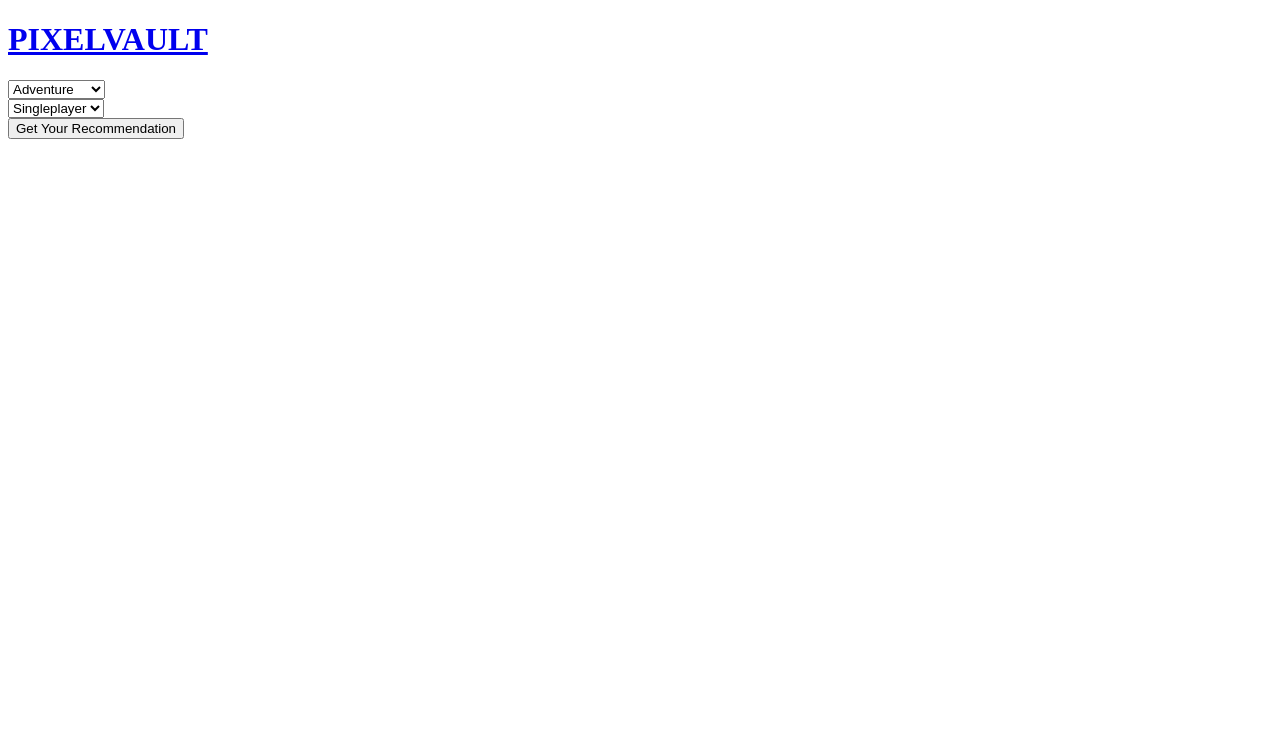
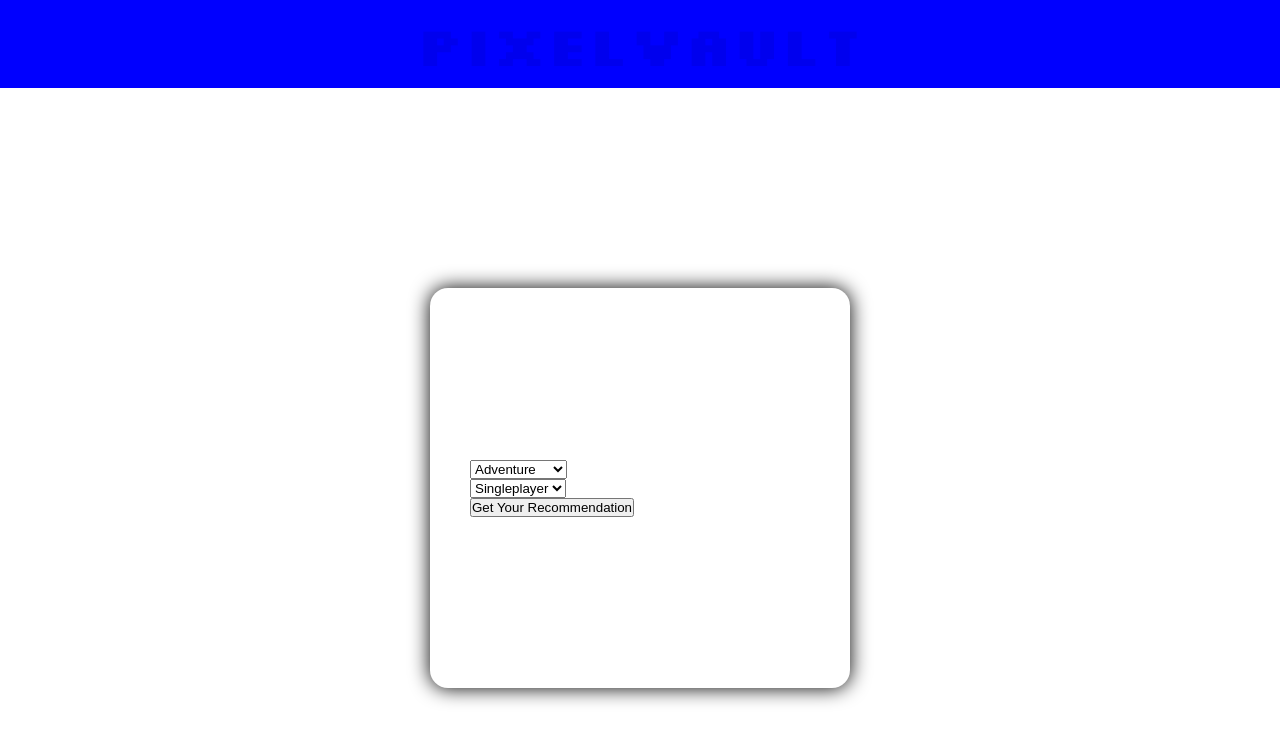
Before and after one commit to itzzzkay/phase-1-gaming-project, a plain HTML site: page index.html in a window 1280 px wide. Drawn offline with Linux system fonts and the light colour scheme; a web font is replaced by a local one.

Commit message:
basic css done

```diff
--- a/css/styles.css
+++ b/css/styles.css
@@ -0,0 +1,59 @@
+@import url("https://fonts.googleapis.com/css2?family=Chakra+Petch:ital,wght@0,300;0,400;0,500;0,600;0,700;1,300;1,400;1,500;1,600;1,700&family=Charm:wght@400;700&family=Delius+Swash+Caps&family=Silkscreen:wght@400;700&display=swap");
+
+* {
+  margin: 0;
+  padding: 0;
+  box-sizing: border-box;
+}
+a {
+  text-decoration: none;
+}
+body {
+  background: url() no-repeat;
+  background-position: center;
+  background-size: cover;
+}
+header {
+  display: flex;
+  background: blue;
+  align-items: center;
+  justify-content: center;
+  height: 11vh;
+}
+#title {
+  text-transform: uppercase;
+  font-size: 55px;
+  font-family: "Silkscreen";
+  color: rgb(116, 116, 62);
+}
+#title:hover {
+  font-size: 60px;
+  font-family: "Silkscreen";
+  color: rgb(255, 255, 255);
+}
+main {
+  display: flex;
+  justify-content: center;
+  align-items: center;
+  min-height: 100vh;
+}
+.gameDescriptionContainer {
+  display: flex;
+  align-items: center;
+  border-radius: 18px;
+  padding: 30px 40px;
+  height: 50vh;
+  width: 420px;
+  background: transparent;
+  backdrop-filter: blur(10px);
+  box-shadow: 0 0 20px rgb(0, 0, 0);
+  color: #fff;
+}
+.gameDescriptionContainer:hover {
+    height: 52vh;
+    width: 430px;
+    color: #fff;
+    background: transparent;
+    backdrop-filter: blur(12px);
+    box-shadow: 0 0 30px rgb(216, 66, 66);
+}
--- a/index.html
+++ b/index.html
@@ -4,13 +4,14 @@
     <meta charset="UTF-8" />
     <meta name="viewport" content="width=device-width, initial-scale=1.0" />
     <title>PIXELVAULT</title>
+    <link rel="stylesheet" href="./css/styles.css" />
   </head>
   <body>
-    <head>
-      <h1>
+    <header>
+      <h1 id="title">
         <a href="index.html">PIXELVAULT</a>
       </h1>
-    </head>
+    </header>
     <main>
       <div class="gameDescriptionContainer">
         <form id="gameDescriptionForm" action="">
```
